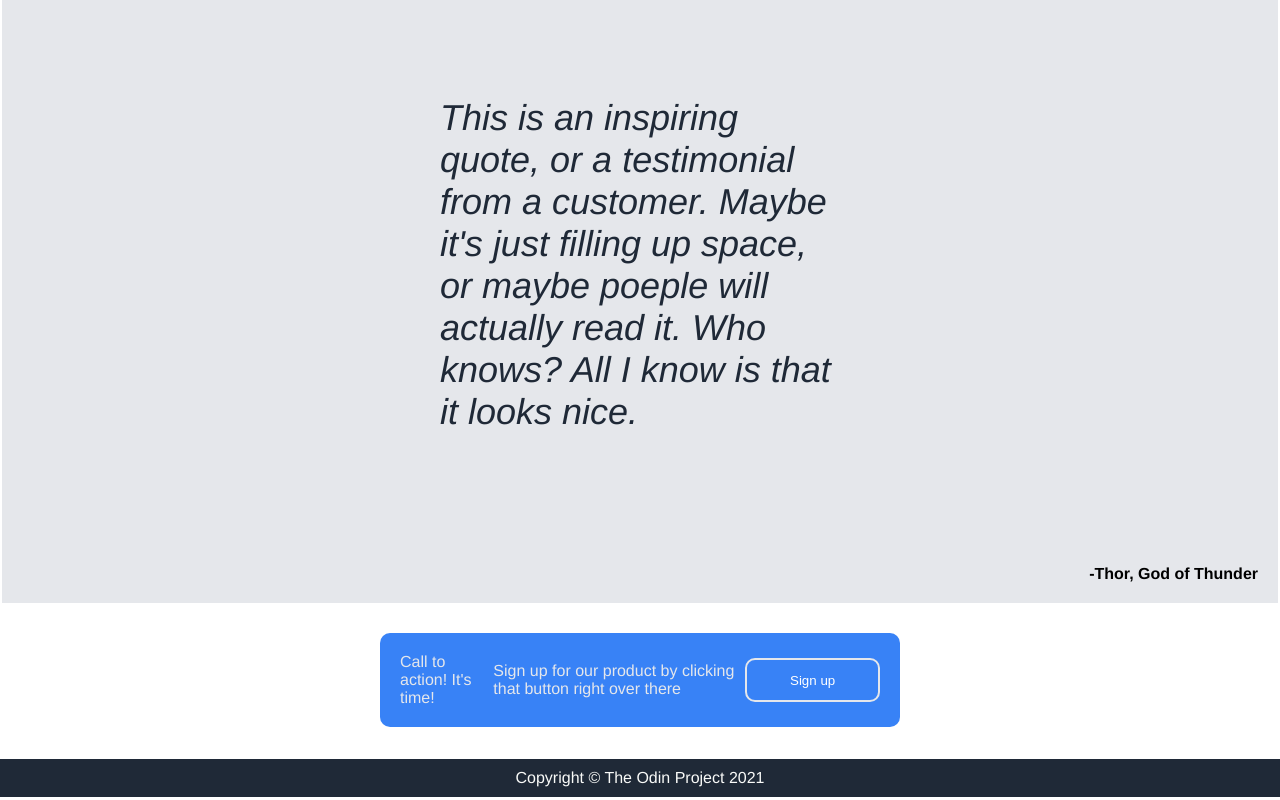
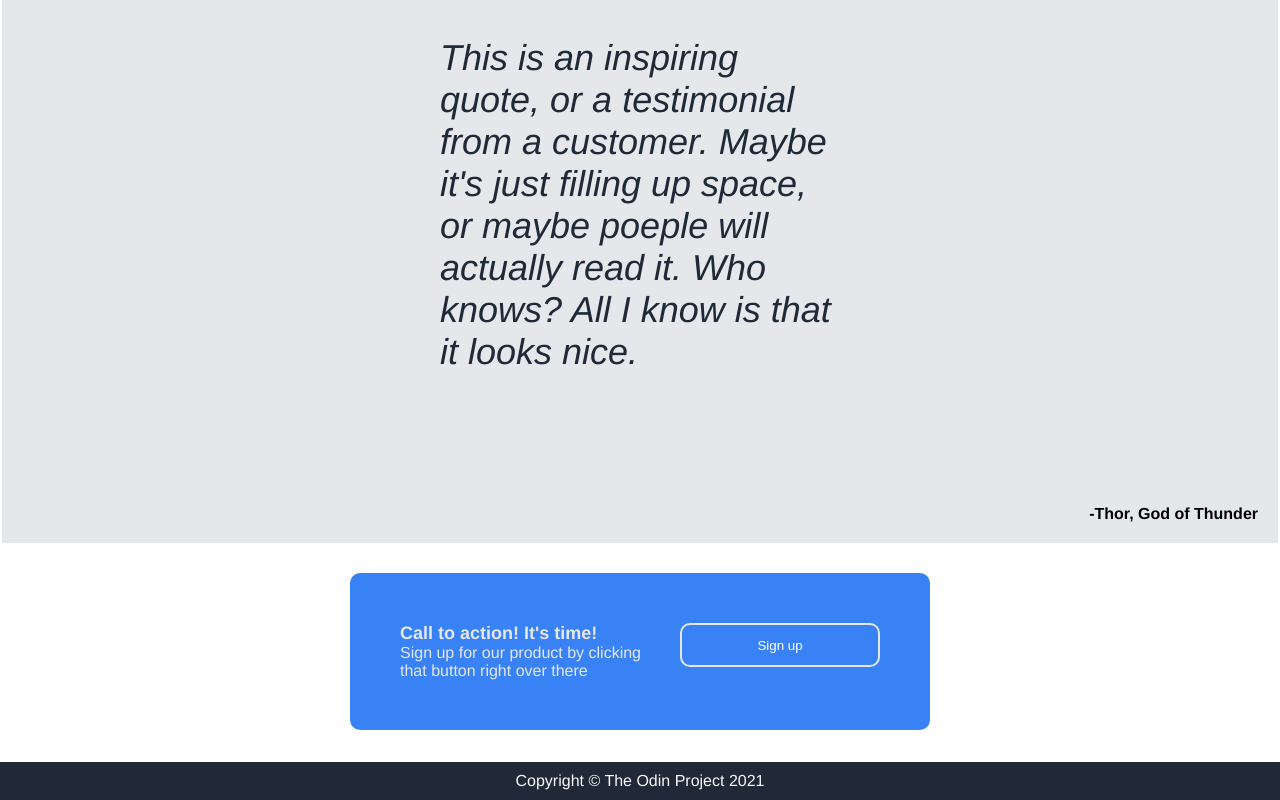
Before and after one commit to YazaoN7/Landing-Page, a plain HTML site: page index.html in a window 1280 px wide. Shown: the part 664-1464 px from the top of the page. Drawn offline with Linux system fonts and the light colour scheme.

Commit message:
Finalized some style changes

```diff
--- a/index.html
+++ b/index.html
@@ -50,8 +50,10 @@
             <div class="author">-Thor, God of Thunder</div>
         </div>
         <div class="call-to-action">
-            <div>Call to action! It's time!</div>
-            <div>Sign up for our product by clicking that button right over there</div>
+            <div>
+                <div class="cta-header">Call to action! It's time!</div>
+                <div class="cta-text">Sign up for our product by clicking that button right over there</div>
+            </div>
             <button class="button-two">Sign up</button>
         </div>
     </div>
--- a/style.css
+++ b/style.css
@@ -41,7 +41,7 @@ a {
     margin: -32px;
     display: flex;
     justify-content: center;
-    gap: 50px;
+    gap: 20px;
     flex-direction: column;
 }
 
@@ -138,17 +138,26 @@ img {
     padding: 20px;
     border-radius: 10px;
     justify-content: center;
-    align-items: center;
+    align-items: space-around;
     width: 480px;
     margin: auto;
     margin-top: 30px;
     flex-direction: row;
+    padding: 50px;
+    gap: 30px;
 }
 
 .cta-text {
     display: flex;
-    flex-direction: row;
+    align-items: center;
+    justify-content: center;
+}
 
+.cta-header {
+    display: flex;
+
+    font-size: 18px;
+    font-weight: 700;
 }
 
 .button-two {
@@ -164,6 +173,7 @@ img {
     text-align: center;
     border-style: solid;
     border-color: #E5E7EB;
+    flex-shrink: 0;
 }
 
 footer {
```
